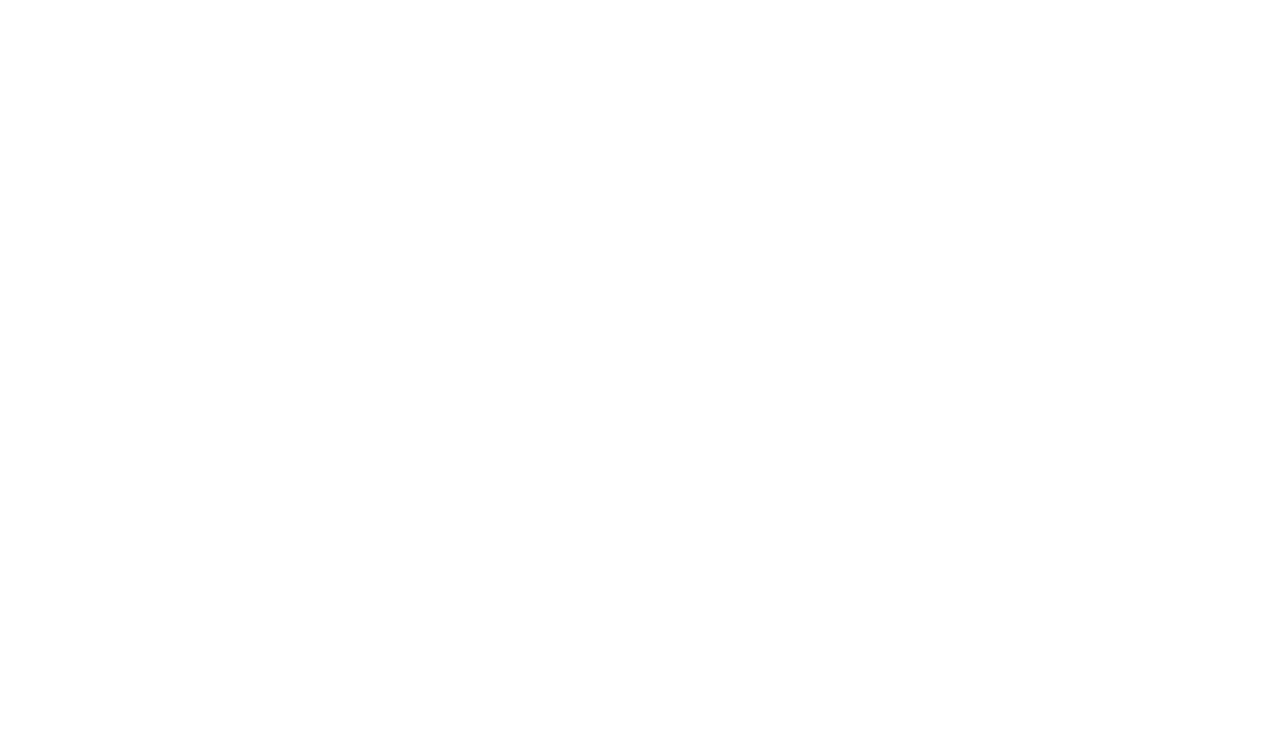
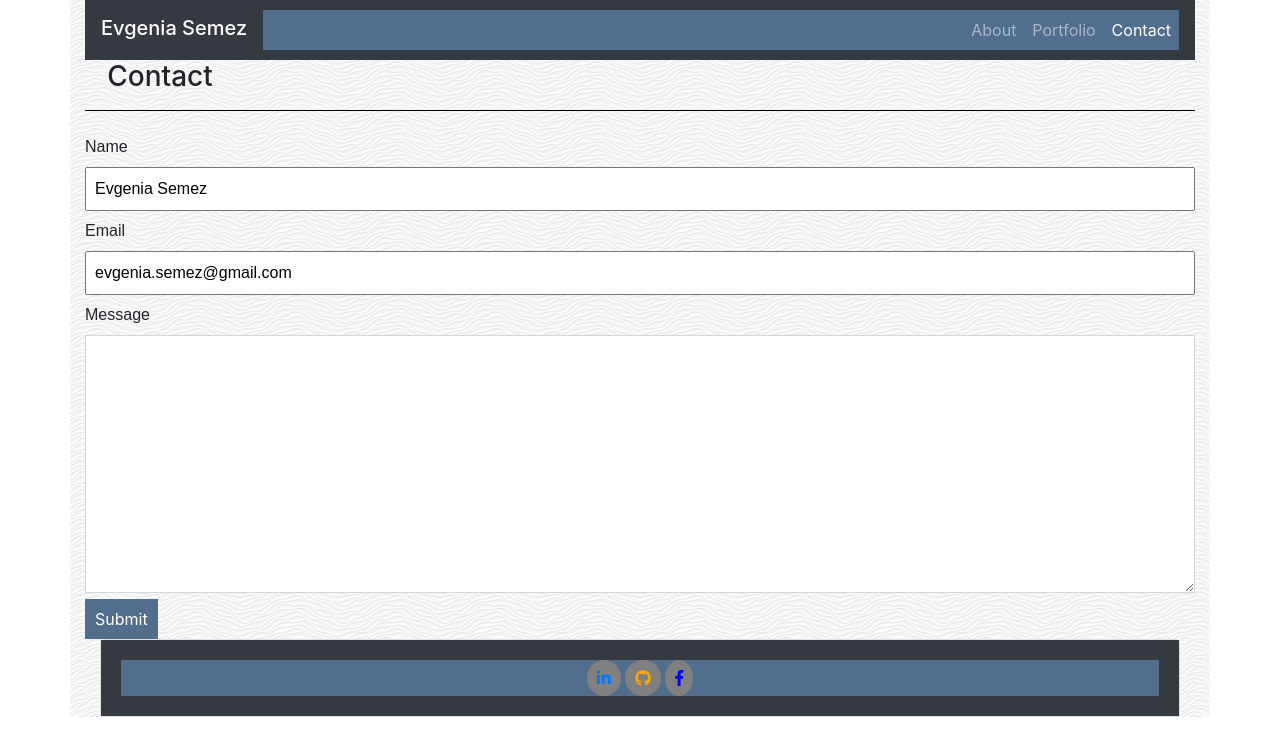
Before and after one commit to evgeniasemez/Bootstrap-Portfolio, a plain HTML site: page contact.html in a window 1280 px wide. Drawn offline with nearby package versions, Linux system fonts and the light colour scheme.

Commit message:
adding Portfolio and Contact pages

```diff
--- a/contact.html
+++ b/contact.html
@@ -0,0 +1,113 @@
+<!DOCTYPE html>
+<html lang="en-us">
+
+<head>
+
+    <meta charset="UTF-8">
+    <meta name="viewport" content="width=device-width, initial-scale=1">
+
+    <title>Contact</title>
+
+    <!-- Bootstrap CDN -->
+    <link rel="stylesheet" href="style.css" />
+    <link rel="stylesheet" href="https://maxcdn.bootstrapcdn.com/bootstrap/4.0.0/css/bootstrap.min.css">
+    <link rel="stylesheet" href="https://use.fontawesome.com/releases/v5.7.2/css/all.css" integrity="sha384-fnmOCqbTlWIlj8LyTjo7mOUStjsKC4pOpQbqyi7RrhN7udi9RwhKkMHpvLbHG9Sr"
+        crossorigin="anonymous">
+
+</head>
+
+<body>
+    <!-- Start Nav -->
+    <div class="container">
+        <div class="row">
+            <div class="col-md-12">
+                <nav class="navbar navbar-expand-lg navbar-dark bg-dark">
+                    <span class="navbar-brand mb-1 h1">Evgenia Semez</span>
+                    <button class="navbar-toggler" type="button" data-toggle="collapse" data-target="#navbarSupportedContent"
+                        aria-controls="navbarSupportedContent" aria-expanded="false" aria-label="Toggle navigation">
+                        <span class="navbar-toggler-icon"></span>
+                    </button>
+                    <div class="collapse navbar-collapse justify-content-end" id="navbarSupportedContent">
+                        <ul class="nav navbar-nav navbar-right">
+                            <li class="nav-item">
+                                <a class="nav-link" href="index.html">About</a>
+                            </li>
+                            <li class="nav-item">
+                                <a class="nav-link" href="portfolio.html">Portfolio</a>
+                            </li>
+                            <li class="nav-item">
+                                <a class="nav-link active" href="contact.html">Contact</a>
+                            </li>
+                        </ul>
+                    </div>
+                </nav>
+            </div>
+        </div>
+    </div>
+    <!-- End Nav -->
+    <div class="container">
+        <div class="row">
+            <div class="col-md-12">
+                <div class="page-header">
+                    <h3>Contact</h3>
+                    <hr class="underline">
+                </div>
+                <div class="row">
+                    <div class="col-md-12">
+                        <div id="main-contact" class="clearfix">
+                            <form action="">
+                                <!-- name area -->
+                                <label class="input-label">
+                                    Name
+                                </label>
+                                <input class="input-text" type="text" name="Name" value="Evgenia Semez"><br>
+                                <label class="input-label">
+                                    <!-- email area -->
+                                    Email
+                                </label>
+                                <input class="input-text" type="email" name="Email" value="evgenia.semez@gmail.com"><br>
+                                <label class="input-label">
+                                    <!-- message area -->
+                                    Message
+                                </label>
+                                <textarea class="input-text input-textarea" rows="10" type="text" value=""></textarea><br>
+                                <!-- submit button area -->
+                                <input id="button" type="button" value="Submit">
+                        </div>
+                        </form>
+
+                        <div class="container">
+                            <div class="row">
+                                <div class="col-md-12">
+                                    <div class="row">
+                                        <div class="col-md-12">
+                                            <!-- The content in this div gets wrapped in a card -->
+                                            <div class="card">
+                                                <div class="card-body footer-dark bg-dark">
+                                                    <div class="text-center">
+                                                        <a class="fab fa-linkedin-in" href="https://www.linkedin.com/"
+                                                            target="_blank"></a>
+                                                        <a class="fab fa-github" href="https://github.com/evgeniasemez?tab=repositories"
+                                                            target="_blank" alt=""></a>
+                                                        <a class="fab fa-facebook-f" href="https://www.facebook.com/"
+                                                            target="_blank" alt=""></a>
+                                                    </div>
+                                                </div>
+                                            </div>
+                                        </div>
+                                    </div>
+                                </div>
+                            </div>
+                        </div>
+
+
+                        <!-- jQuery CDN -->
+                        <script src="https://ajax.googleapis.com/ajax/libs/jquery/1.11.3/jquery.min.js"></script>
+
+                        <script src="https://cdnjs.cloudflare.com/ajax/libs/popper.js/1.14.3/umd/popper.min.js"></script>
+
+                        <!-- Bootstrap JavaScript CDN -->
+                        <script src="https://maxcdn.bootstrapcdn.com/bootstrap/4.0.0/js/bootstrap.min.js"></script>
+</body>
+
+</html>
--- a/style.css
+++ b/style.css
@@ -55,3 +55,37 @@ h1 {
     position: fixed;
     padding: 10px;
 }
+.input-label{
+    width: 100%;
+    line-height: 1.5em;
+    display: block;
+    margin-top: 8px;
+    font-family: 'Arial', 'Helvetica Neue', Helvetica, sans-serif;
+}
+.input-text{
+    width: 100%;
+    line-height: 1.5em;
+    padding: 8px;
+    box-sizing: border-box;
+    font-family: 'Arial', 'Helvetica Neue', Helvetica, sans-serif;
+}
+.input-textarea{
+    resize: vertical;
+    border-color: #d6d6d6;
+    font-family: 'Arial', 'Helvetica Neue', Helvetica, sans-serif;
+}
+#button{
+    background-color: #526e8d;
+    border-radius: 0;
+    -webkit-appearance: none;
+    color: white;
+    padding: 8px 10px;
+    border: none;
+}
+.col-md-4 {
+    border-collapse: separate;
+    border-spacing: 15px 25px;
+}
+img {
+    margin-bottom: 10px;
+}
```
Also changed, not shown: index.html (+1 -1 lines), portfolio.html (+117 -0 lines).
